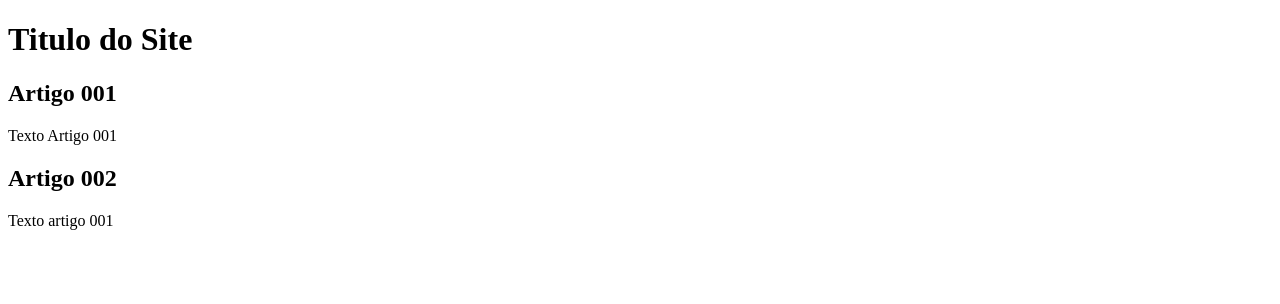
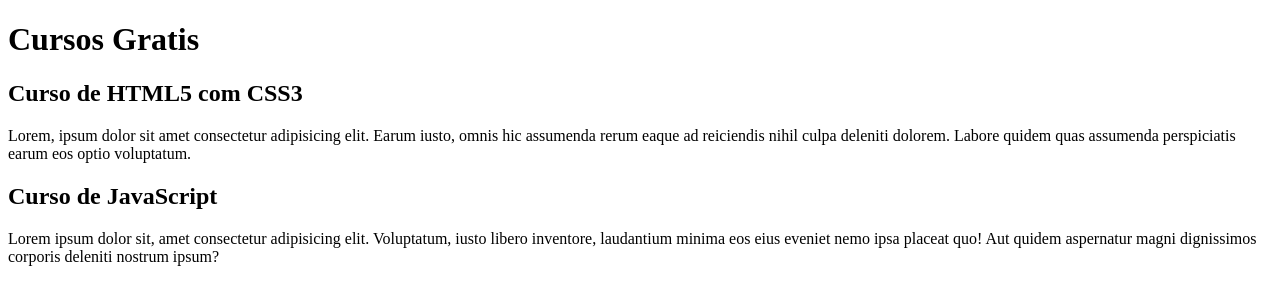
Before and after one commit to Kaluribr/Projeto-site, a plain HTML site: page index.html in a window 1280 px wide. Drawn offline with Linux system fonts and the light colour scheme.

Commit message:
comecei a escrever o conteudo

```diff
--- a/index.html
+++ b/index.html
@@ -9,15 +9,15 @@
 <body>
     <main>
         <head>
-            <h1>Titulo do Site</h1>
+            <h1>Cursos Gratis</h1>
         </head>
         <article>
-            <h2>Artigo 001</h2>
-            <p>Texto Artigo 001</p>
+            <h2>Curso de HTML5 com CSS3</h2>
+            <p>Lorem, ipsum dolor sit amet consectetur adipisicing elit. Earum iusto, omnis hic assumenda rerum eaque ad reiciendis nihil culpa deleniti dolorem. Labore quidem quas assumenda perspiciatis earum eos optio voluptatum.</p>
         </article>
         <article>
-            <h2>Artigo 002</h2>
-            <p>Texto artigo 001</p>
+            <h2>Curso de JavaScript</h2>
+            <p>Lorem ipsum dolor sit, amet consectetur adipisicing elit. Voluptatum, iusto libero inventore, laudantium minima eos eius eveniet nemo ipsa placeat quo! Aut quidem aspernatur magni dignissimos corporis deleniti nostrum ipsum?</p>
         </article>
     </main>
 </body>
```
